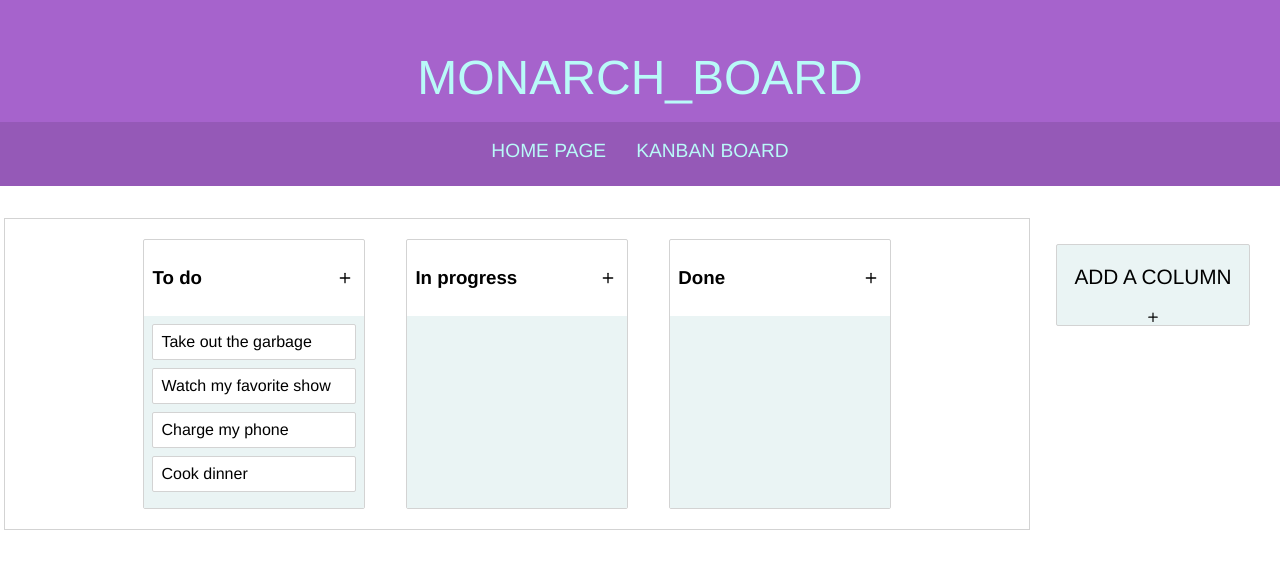
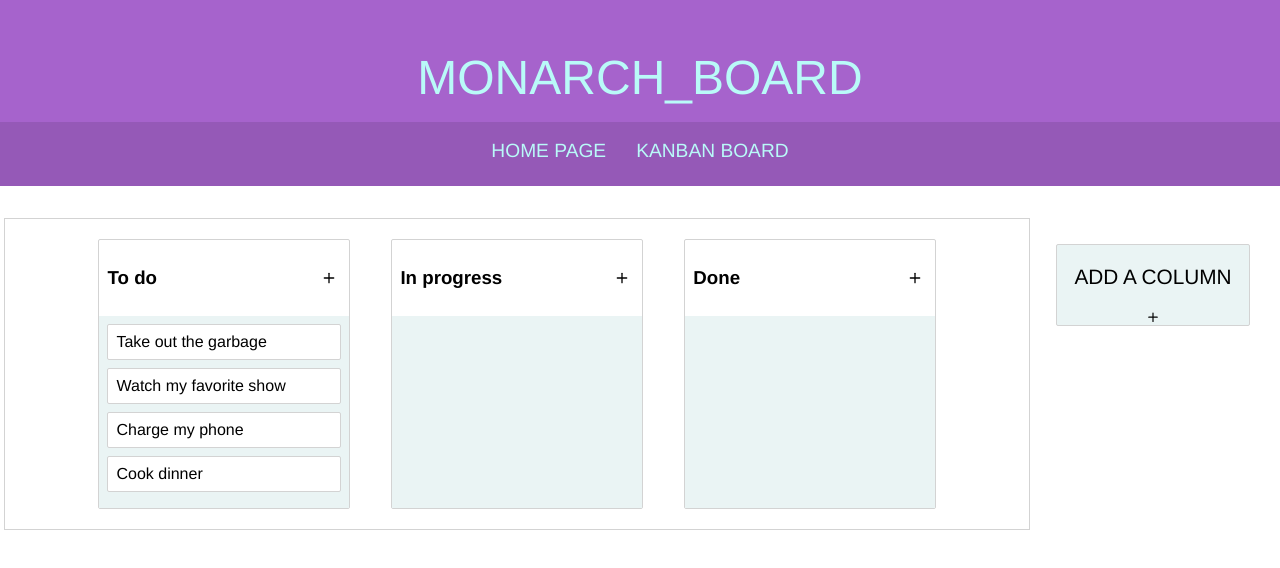
Before and after one commit to michellekaplan7/kanban-project-board, a React (Create React App) app: page /projectboard in a window 1280 px wide. Shown: the part 102-670 px from the top of the page. Built offline with nearby package versions, Linux system fonts and the light colour scheme.

Commit message:
Edit line 18

```diff
--- a/src/components/Column/Column.js
+++ b/src/components/Column/Column.js
@@ -15,7 +15,7 @@ const Container = styled.div`
   border: 1px solid lightgrey;
   background-color: white;
   border-radius: 2px;
-  width: 220px;
+  width: 250px;
   display: flex;
   flex-direction: column;
 `;
```
